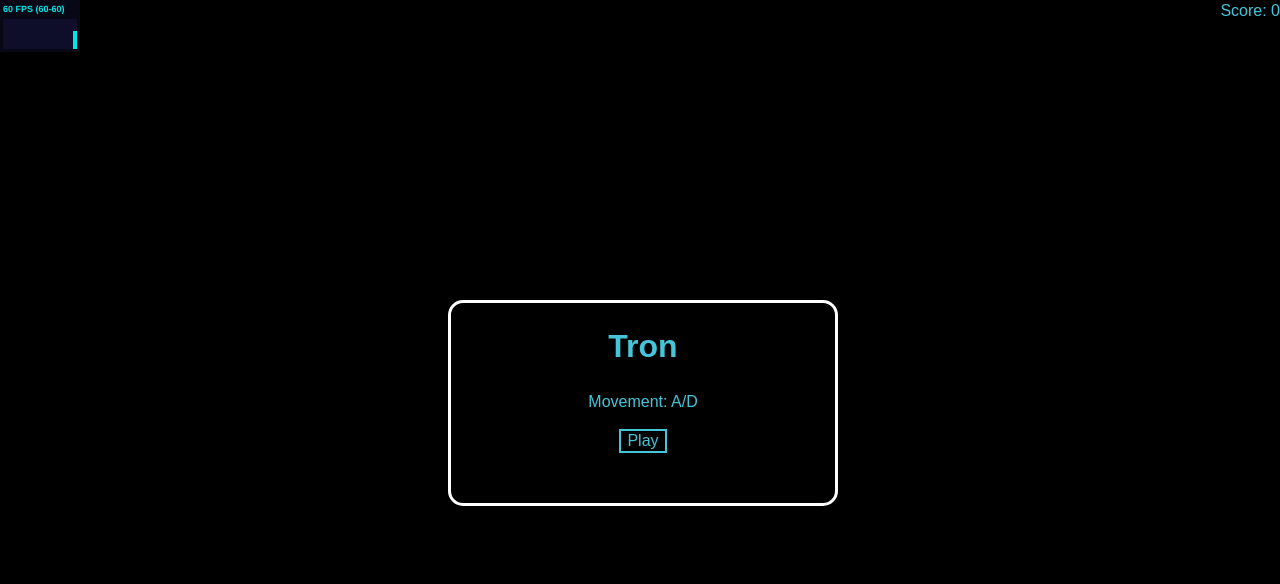
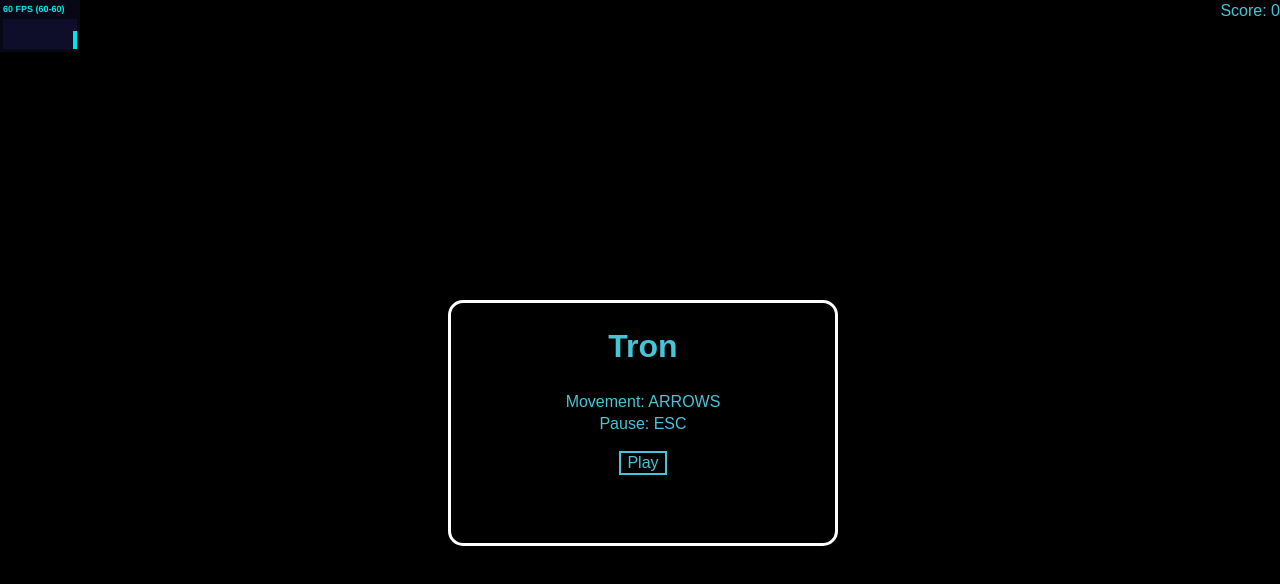
Before and after one commit to yangsu/tron, a plain HTML site: page index.html in a window 1280 px wide. Drawn offline with nearby package versions, Linux system fonts and the light colour scheme; files whose address does not match are found by name.

Commit message:
updated startmenu

```diff
--- a/css/style.css
+++ b/css/style.css
@@ -76,7 +76,7 @@
 .menu {
     position: absolute;
     width: 30%;
-    height: 25%;
+    height: 30%;
     top: 37.5%;
     left: 35%;
 
--- a/index.html
+++ b/index.html
@@ -10,7 +10,7 @@
   <meta name="description" content="">
 
   <meta name="viewport" content="width=device-width">
-  <link rel="stylesheet" href="css/style.css">
+  <link rel="stylesheet" href="css/style.css?v=1">
 
   <script src="js/libs/modernizr-2.5.3.min.js"></script>
 </head>
@@ -21,7 +21,8 @@
     <div id="startmenu" class="menu">
         <h1>Tron</h1>
         <p>
-          Movement: A/D<br>
+          Movement: ARROWS<br>
+          Pause: ESC
         </p>
         <button id="play">Play</button>
     </div>
```
